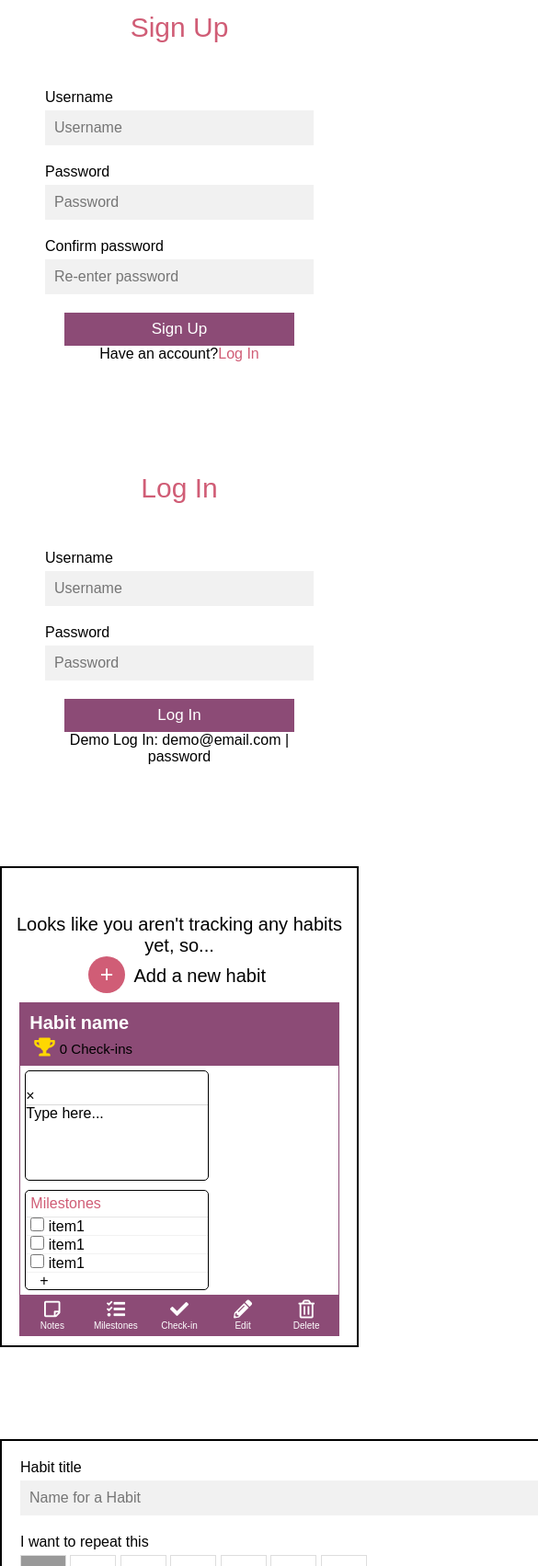
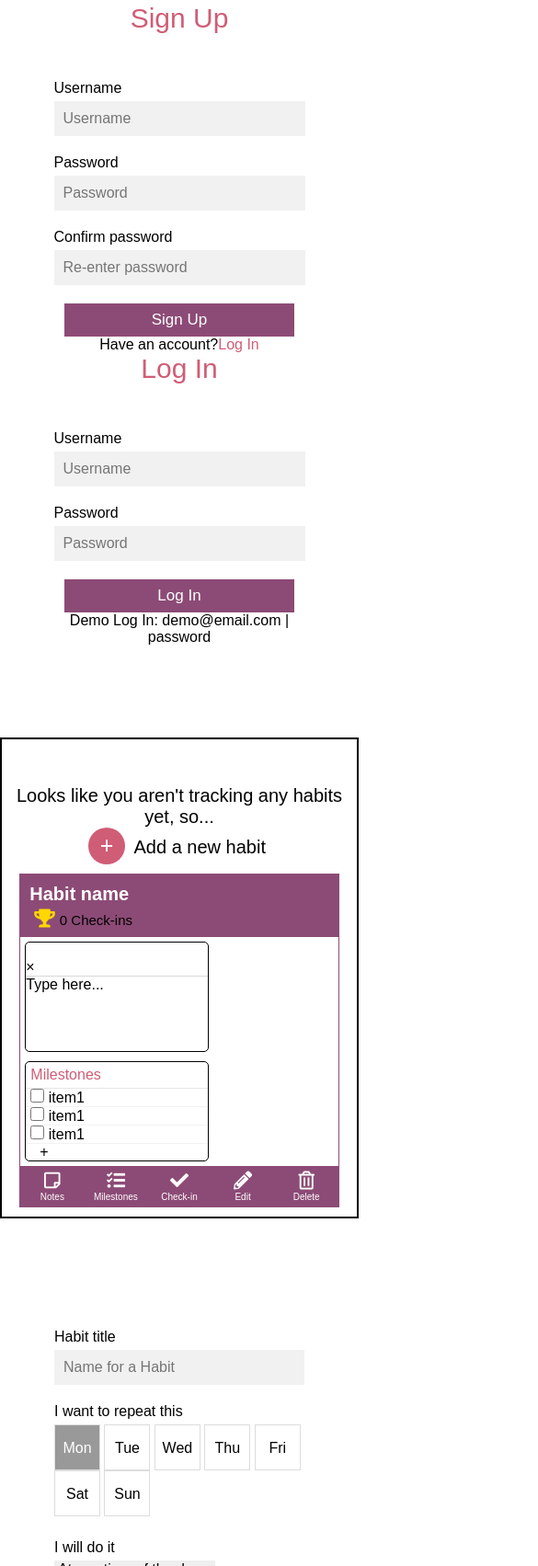
Before and after one commit to mukthaK/habit-tracking-full-stack-capstone, a website: page public/index.html in a window 390 px wide. Shown: the part 1925-3628 px from the top of the page at 92% size, 585 px wide, since content can reach past the window. Drawn offline with nearby package versions, Linux system fonts and the light colour scheme; a web font is replaced by a local one.

Commit message:
Added responsiveness to habit Add form

```diff
--- a/public/css/style.css
+++ b/public/css/style.css
@@ -152,7 +152,7 @@ header {
     width: 400px;
     margin: 100px auto;
     background: white;
-    padding: 10px;
+    /*    padding: 10px;*/
     /*    border: 2px solid black;*/
 }
 
@@ -342,11 +342,15 @@ fieldset {
 /* style for Weekday inputs */
 
 .habit-form {
+    /*
     width: 700px;
     border: 2px solid black;
+*/
     padding: 20px;
     margin: 50px auto;
-    height: 360px;
+    /*    height: 360px;*/
+    height: auto;
+    max-width: 80%;
 }
 
 .select-day input {
@@ -487,8 +491,17 @@ footer img {
     header {
         font-size: 55px;
     }
+
     .signup-section,
     .login-section {
-        width: 80%;
+        width: 70%;
+        margin: 0 auto;
     }
 }
+
+@media only screen and (min-width: 650px) {
+    .habit-form {
+        width: 700px;
+        height: 360px;
+    }
+}
```
